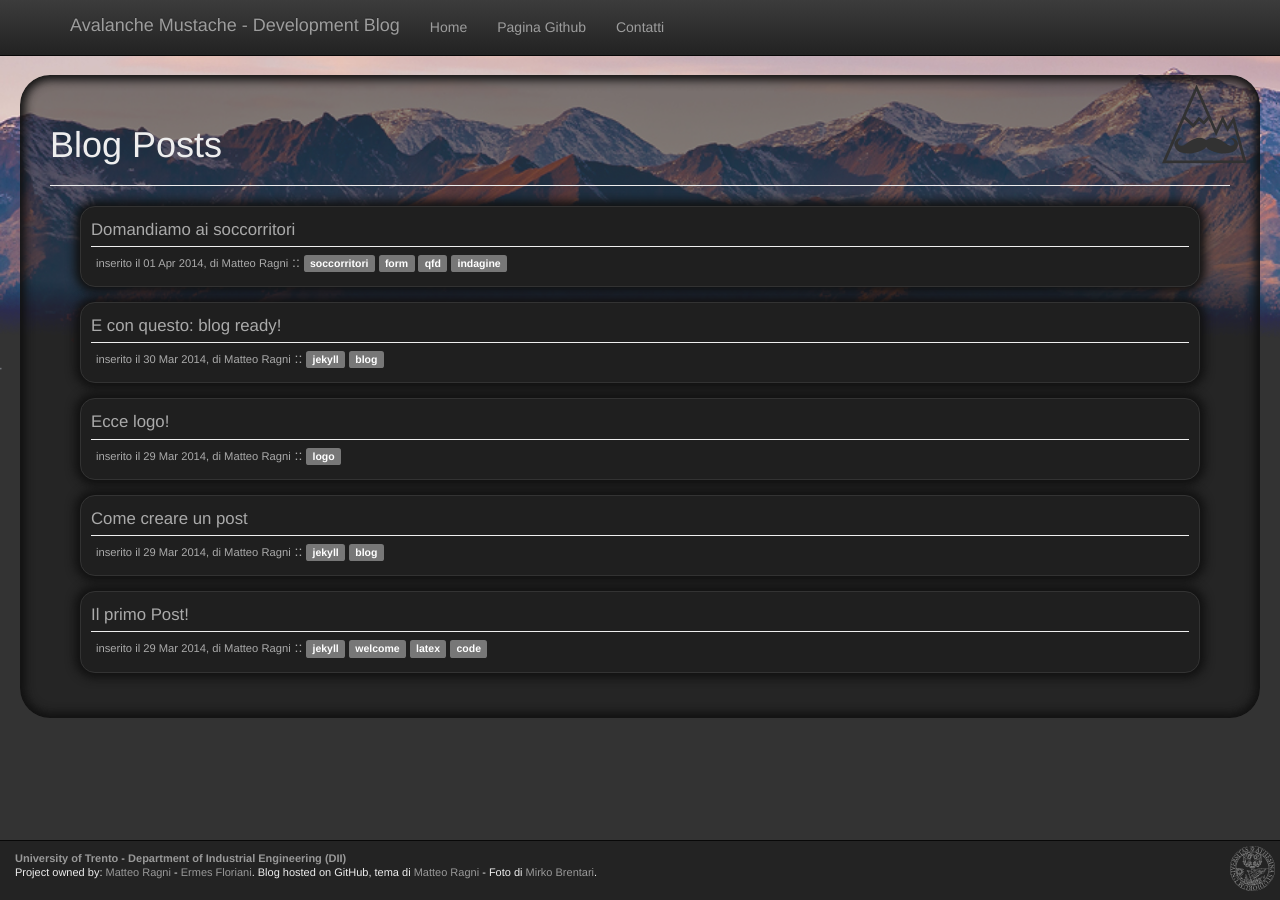
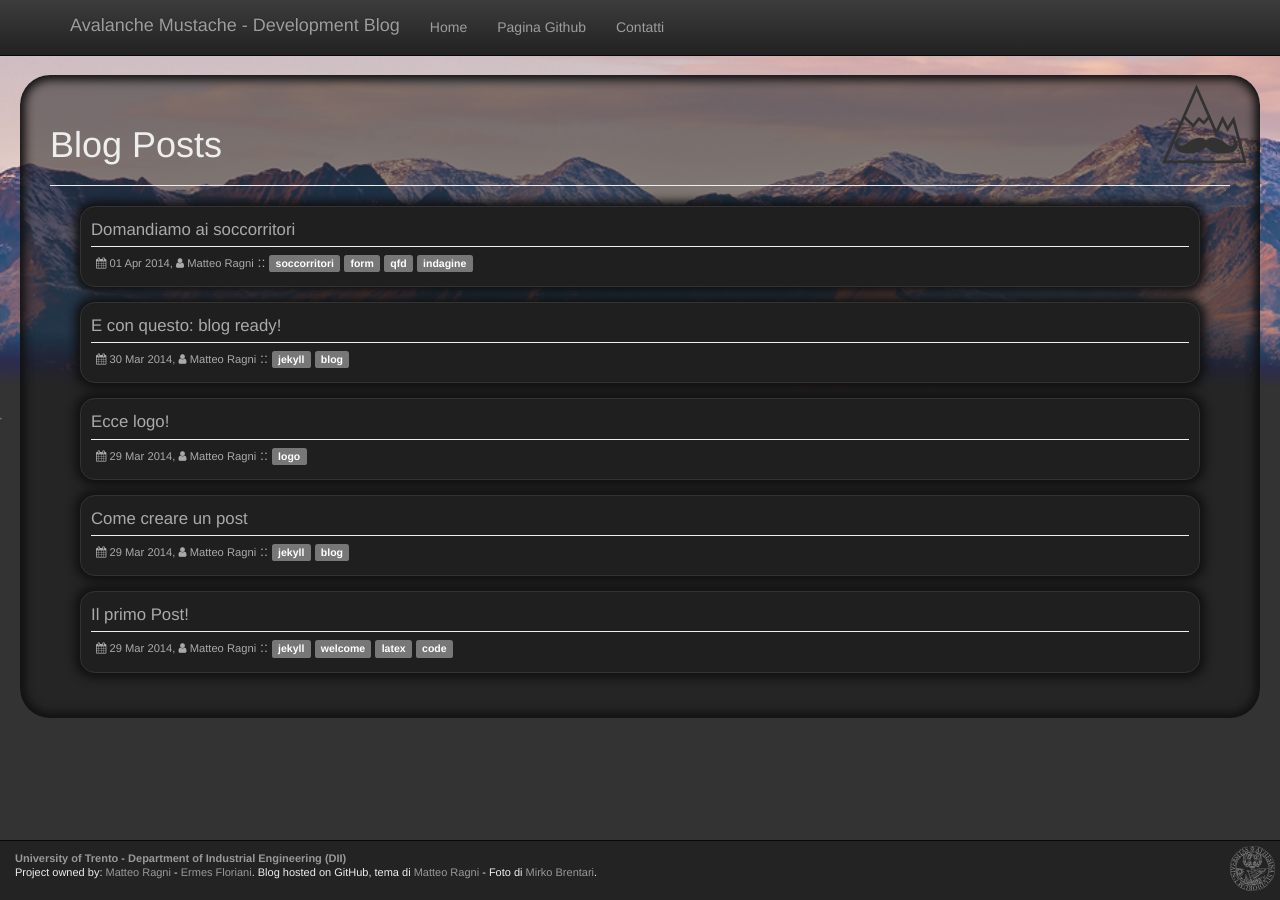
Before and after one commit to AvalancheMustache/AvalancheMustache.github.io, a Jekyll site: the page built from index.html, in a window 1280 px wide. Built offline with Jekyll 4.4.1, drawn with Linux system fonts in a browser that asks for light colours; nearby versions of some CDN libraries; some web fonts are replaced.

Commit message:
minor fixes

```diff
--- a/css/blog.css
+++ b/css/blog.css
@@ -8,7 +8,7 @@ body {
     background-color: rgb(51, 51, 51);
 
     background-image: url(/assets/struct/background_mirkob89.png);
-    background-position: center top;
+    background-position: 0px 50px;
     background-repeat: no-repeat;
     background-size: 100% auto;
 
--- a/index.html
+++ b/index.html
@@ -12,7 +12,7 @@ title: Avalanche Mustache Development Blog
                 <li>
                     <span class="post-title">{{ post.title }}</span>
                     <hr>
-                    <span class="post-info">inserito il {{ post.date | date_to_string }}, di {{ post.author }}</span>
+                    <span class="post-info"><i class="fa fa-calendar"></i> {{ post.date | date_to_string }}, <i class="fa fa-user"></i> {{ post.author }}</span>
                      ::
                     {% for tag in post.categories %}
                        <span class="label label-default">{{ tag }}</span>
```
Also changed, not shown: _layouts/default.html (+7 -0 lines).
